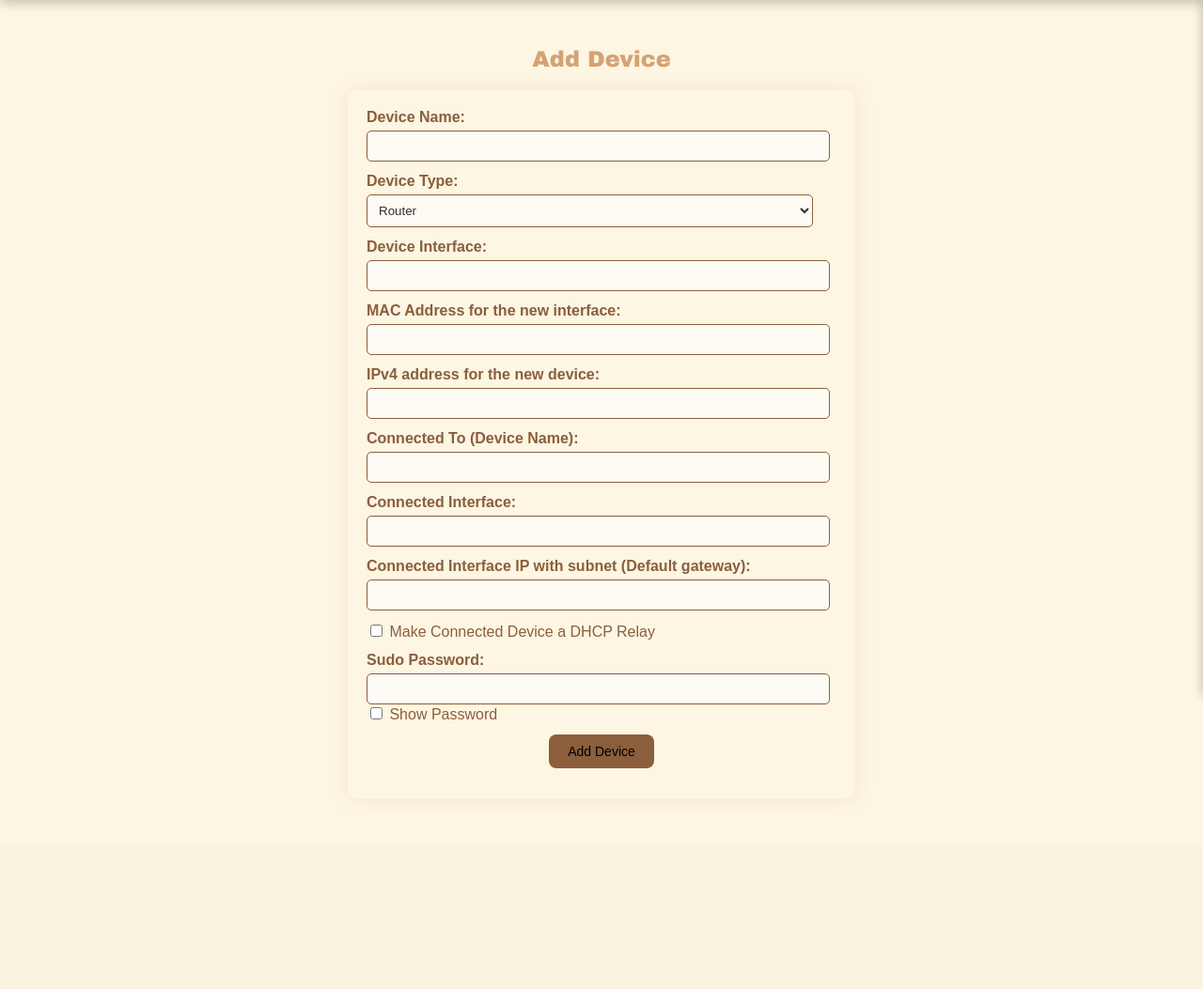
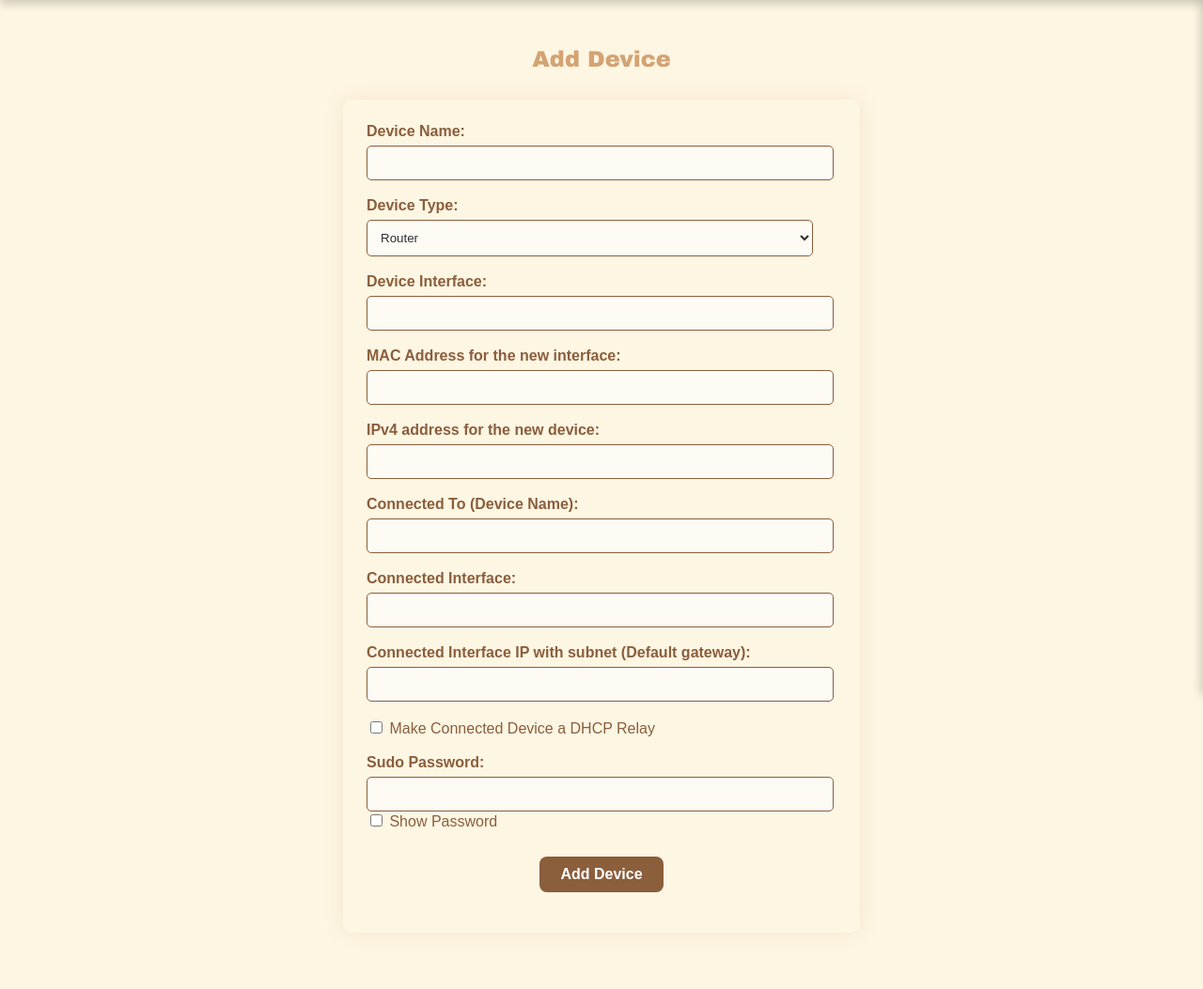
Before and after one commit to CUBoulder-Ashwin/NAutoHUB, a Flask app: page /add-device in a window 1280 px wide. Shown: the part 60-1113 px from the top of the page at 94% size. Before the commit the page ends 878 px from the top, so only its background shows below. Run offline with Flask 3, Linux system fonts and the light colour scheme.

Commit message:
Modifying the spacing and styling

```diff
--- a/NSOT/GUI/flask_app/templates/add_device.html
+++ b/NSOT/GUI/flask_app/templates/add_device.html
@@ -94,7 +94,7 @@
     </div>
 
     <div class="form-group text-center">
-        <button type="submit" class="form-button">Add Device</button>
+        <button type="submit" class="form-button csv-button">Add Device</button>
     </div>
 </form>
 
@@ -129,7 +129,6 @@ body.dark-mode {
     color: #e0e0e0;
 }
 
-/* General Styling */
 .page-title {
     text-align: center;
     color: var(--dark-accent);
@@ -139,15 +138,15 @@ body.dark-mode {
 
 .form-container {
     max-width: 500px;
-    margin: 20px auto;
+    margin: 30px auto;
     background-color: inherit;
-    padding: 20px;
+    padding: 25px;
     border-radius: 10px;
     box-shadow: 0 0 20px rgba(212, 163, 115, 0.2);
 }
 
 .form-group {
-    margin-bottom: 12px;
+    margin-bottom: 18px;
 }
 
 .form-label {
@@ -155,7 +154,7 @@ body.dark-mode {
     color: var(--dark-accent);
     font-size: 1em;
     font-weight: bold;
-    margin-bottom: 5px;
+    margin-bottom: 6px;
 }
 
 body.light-mode .form-label {
@@ -164,7 +163,7 @@ body.light-mode .form-label {
 
 .form-input-small {
     width: 95%;
-    padding: 8px;
+    padding: 10px;
     border: 1px solid var(--dark-accent);
     border-radius: 5px;
     background-color: #1a1a1a;
@@ -189,7 +188,6 @@ body.light-mode .form-input-small:focus {
     box-shadow: 0 0 5px var(--light-hover);
 }
 
-/* Select Dropdown Styling */
 select.form-input-small {
     background-color: #1a1a1a;
     color: #ffffff;
@@ -202,27 +200,29 @@ body.light-mode select.form-input-small {
     border-color: var(--light-accent);
 }
 
-.form-button {
-    padding: 10px 20px;
-    font-size: 14px;
+.form-button.csv-button {
+    margin-top: 10px;
+    padding: 10px 22px;
+    font-size: 16px;
+    font-weight: bold;
     border-radius: 8px;
-    background-color: var(--dark-accent);
-    color: #ffffff;
     border: none;
     cursor: pointer;
-    transition: background-color 0.3s;
+    transition: background-color 0.3s ease;
+    background-color: var(--dark-accent);
+    color: #000;
 }
 
-body.light-mode .form-button {
+body.light-mode .form-button.csv-button {
     background-color: var(--light-accent);
-    color: #000000;
+    color: #fff;
 }
 
-.form-button:hover {
+.form-button.csv-button:hover {
     background-color: var(--dark-hover);
 }
 
-body.light-mode .form-button:hover {
+body.light-mode .form-button.csv-button:hover {
     background-color: var(--light-hover);
 }
 
```
